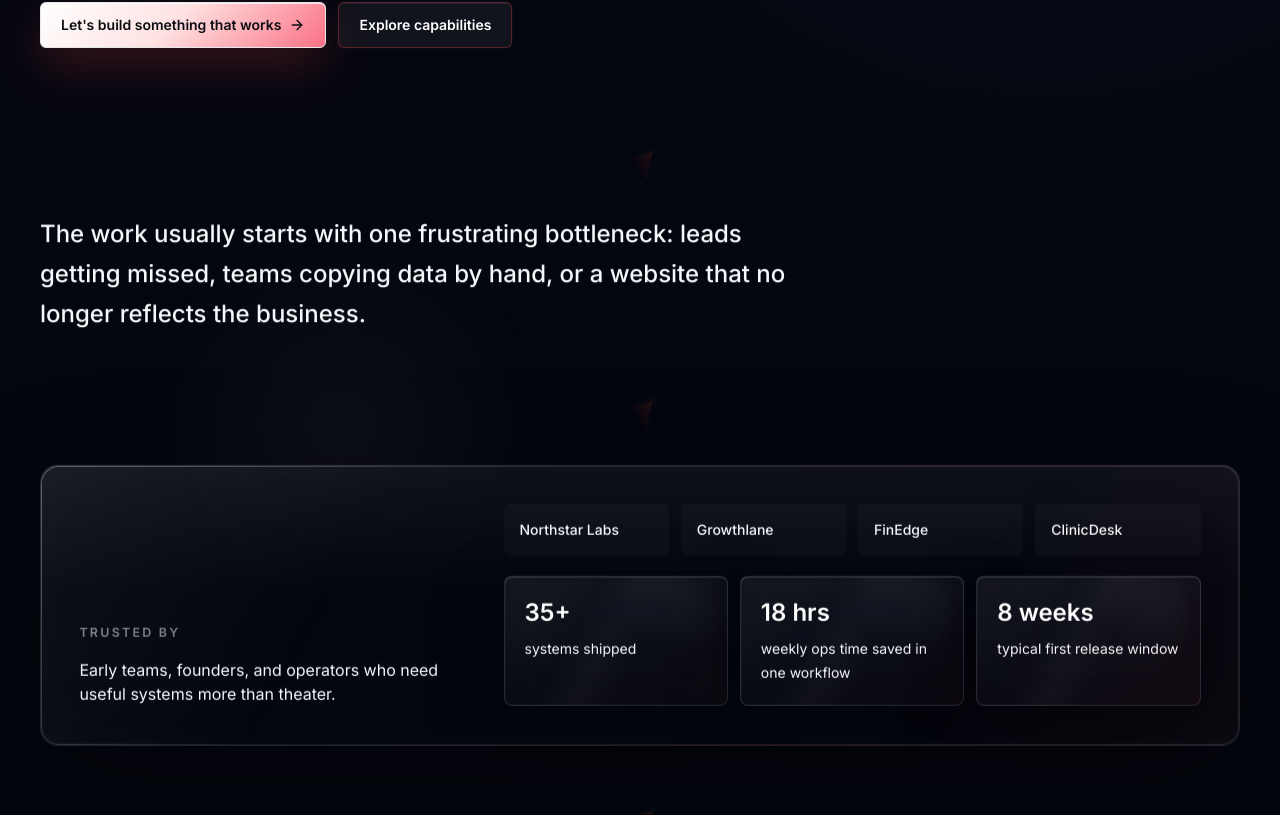
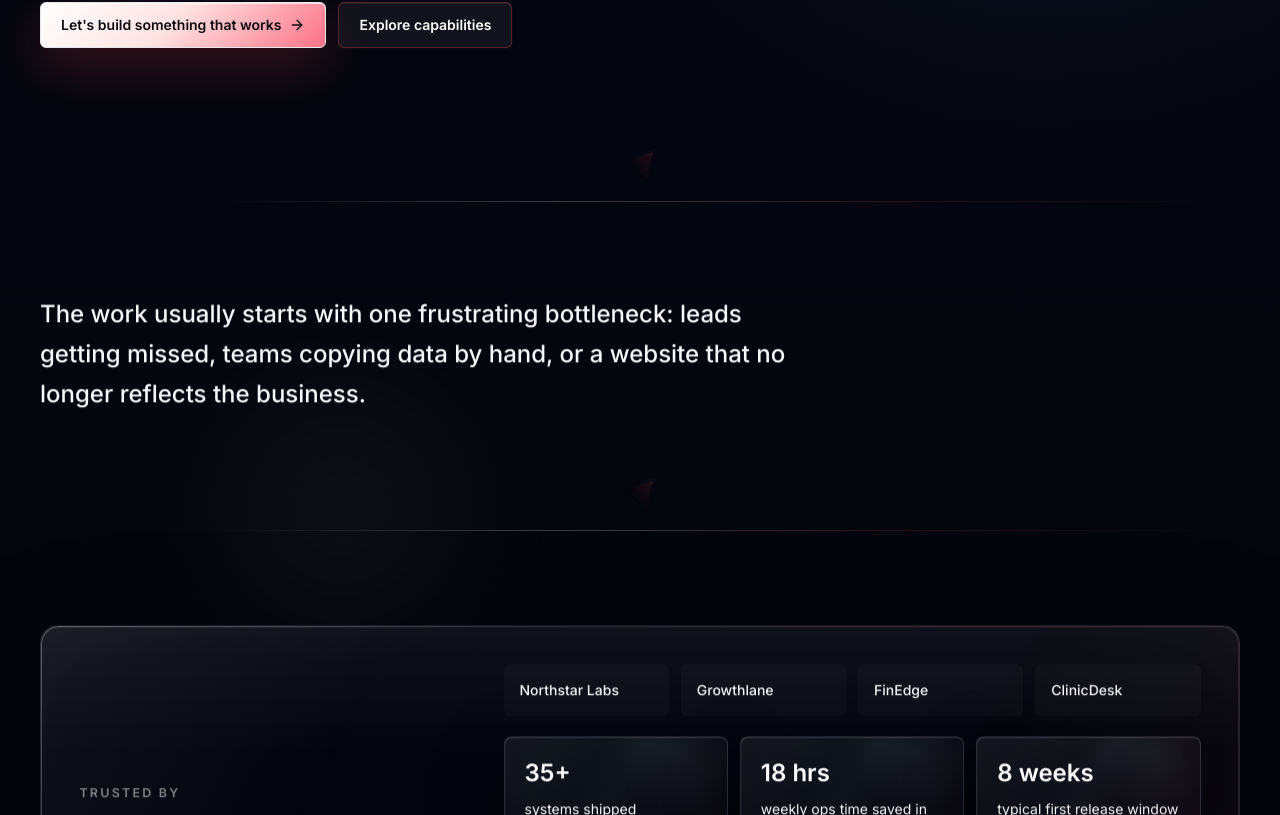
Before and after one commit to Akhils696/Aurentra, a Next.js app: page / in a window 1280 px wide. Shown: the part 1185-2000 px from the top of the page. Built offline with nearby package versions, Linux system fonts and the light colour scheme.

Commit message:
feat: create signature cinematic scrolling experience

```diff
--- a/app/globals.css
+++ b/app/globals.css
@@ -448,6 +448,22 @@ p {
 .scene-section {
   transform-style: preserve-3d;
   will-change: transform, opacity;
+}
+
+.scene-bridge {
+  position: relative;
+  height: 5rem;
+  overflow: hidden;
+}
+
+.scene-bridge-light {
+  position: absolute;
+  left: 10%;
+  right: 10%;
+  top: 50%;
+  height: 1px;
+  background: linear-gradient(90deg, transparent, rgba(255, 255, 255, 0.22), rgba(239, 61, 61, 0.18), transparent);
+  box-shadow: 0 0 40px rgba(239, 61, 61, 0.12);
 }
 
 .poster-device-wrap {
--- a/app/page.tsx
+++ b/app/page.tsx
@@ -14,6 +14,7 @@ import { ParallaxCard } from "@/components/ui/parallax-card";
 import { SectionHeading } from "@/components/ui/section-heading";
 import { LaptopMockup, MobileMockup } from "@/components/ui/device-mockups";
 import { SceneSection } from "@/components/ui/scene-section";
+import { SceneBridge } from "@/components/ui/scene-bridge";
 import { projects, testimonials } from "@/lib/site-data";
 
 export default function Home() {
@@ -52,6 +53,7 @@ export default function Home() {
       </HeroParallax>
 
       <SectionDivider />
+      <SceneBridge />
 
       <SceneSection className="ambient-section py-12 sm:py-16">
         <Container>
@@ -62,6 +64,7 @@ export default function Home() {
       </SceneSection>
 
       <SectionDivider />
+      <SceneBridge />
 
       <SceneSection className="py-14 sm:py-16">
         <Container>
@@ -72,6 +75,7 @@ export default function Home() {
       </SceneSection>
 
       <SectionDivider />
+      <SceneBridge />
 
       <SceneSection className="ambient-section cinematic-red-glow py-16 sm:py-24" data-light="right">
         <Container>
--- /dev/null
+++ b/components/ui/scene-bridge.tsx
@@ -0,0 +1,15 @@
+"use client";
+
+import { motion, useReducedMotion, useScroll, useTransform } from "framer-motion";
+
+export function SceneBridge() {
+  const prefersReducedMotion = useReducedMotion();
+  const { scrollYProgress } = useScroll();
+  const x = useTransform(scrollYProgress, [0, 1], ["-8%", "8%"]);
+
+  return (
+    <div aria-hidden className="scene-bridge">
+      <motion.span className="scene-bridge-light" style={prefersReducedMotion ? undefined : { x }} />
+    </div>
+  );
+}
```
